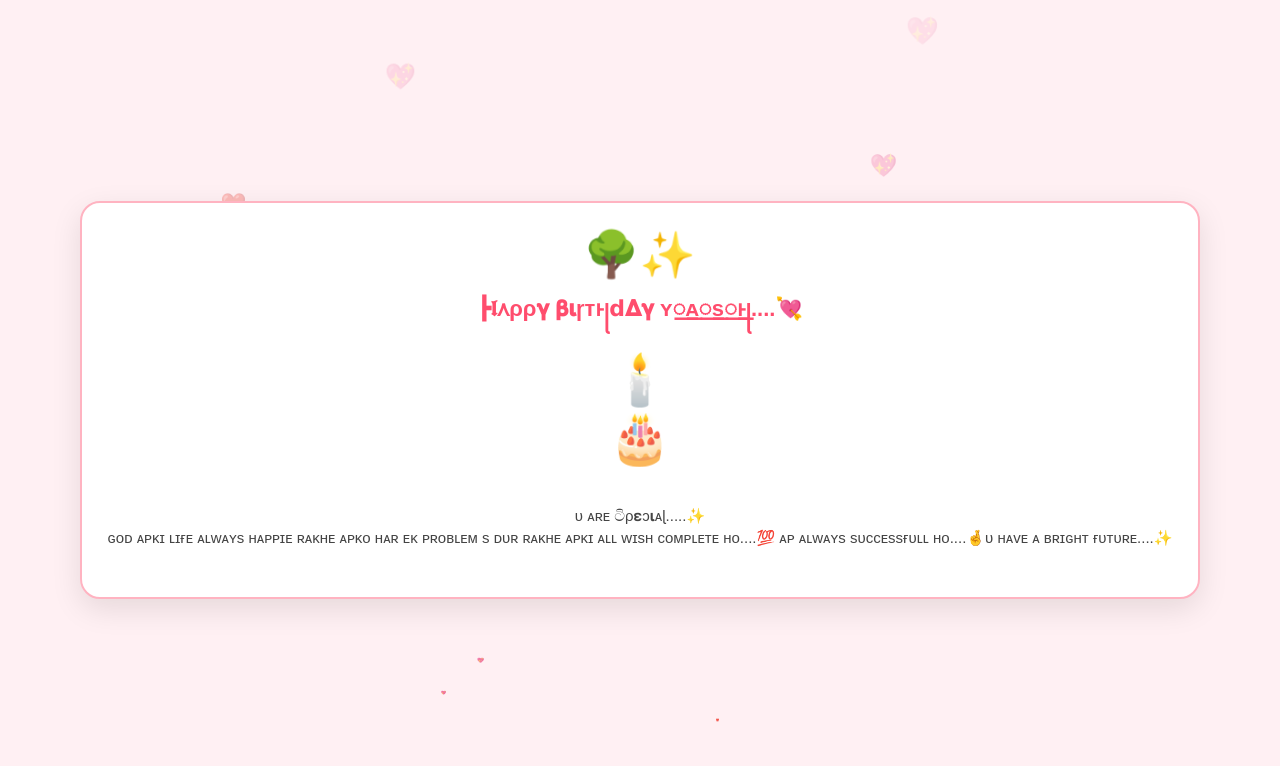
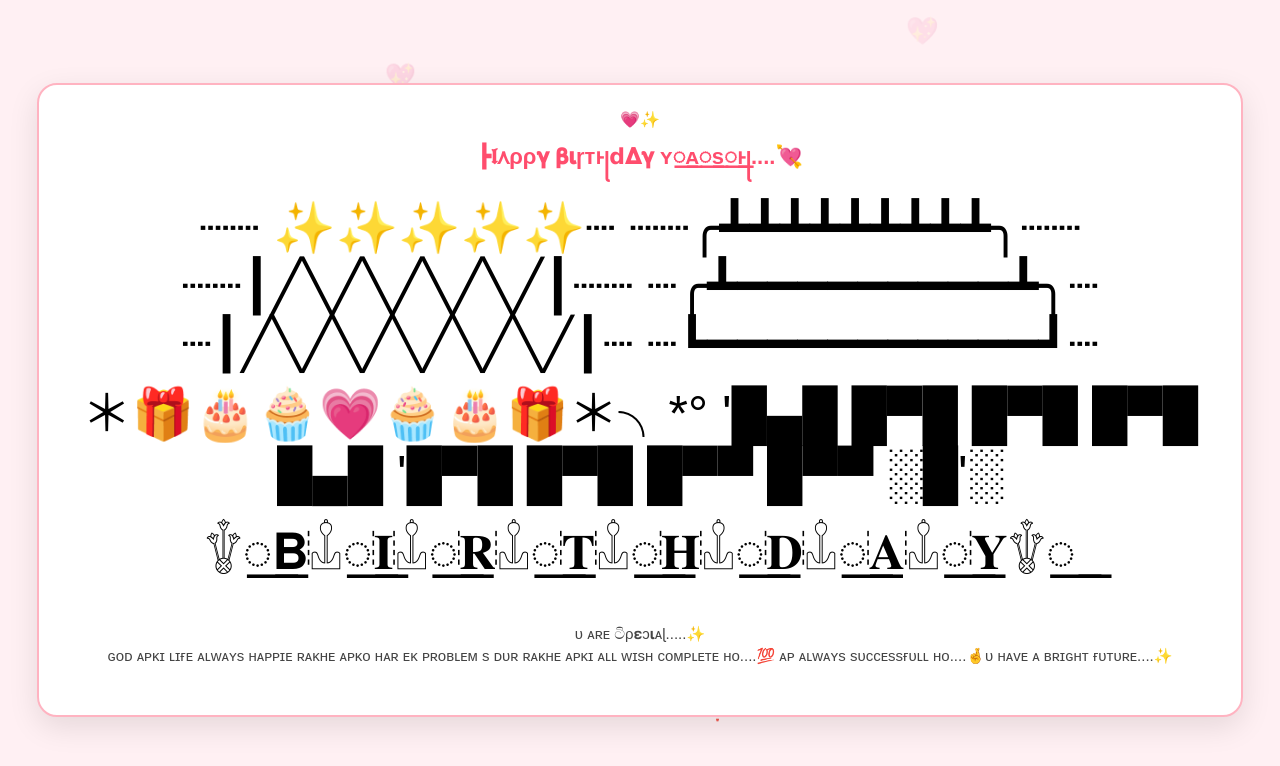
Before and after one commit to YaCutie01/Bday-wish-, a plain HTML site: page index.html in a window 1280 px wide. Drawn offline with Linux system fonts and the light colour scheme.

Commit message:
Update index.html

```diff
--- a/index.html
+++ b/index.html
@@ -35,9 +35,18 @@
 <body>
     <div class="hearts" id="heartContainer"></div>
     <div class="card">
-        <div class="tree">🌳✨</div>
+        <div class="ʜᴇᴀʀᴛ">💗✨</div>
         <h1>┣𝖑᧘ρρ𝛄 𝛃𝛊ɼᴛͱ꧊𝗱𝚫𝛄 ʏ꯭ᴀ꯭s꯭ͱ꧊....💘</h1>
-        <div class="cake">🕯️<br>🎂</div>
+        <div class="cake">┈┈ ✨✨✨✨✨┈
+┈┈╭┻┻┻┻┻┻┻┻┻╮┈┈
+┈┈┃╱╲╱╲╱╲╱╲╱┃┈┈
+┈╭┻━━━━━━━━━┻╮┈
+┈┃╱╲╱╲╱╲╱╲╱╲╱┃┈
+┈┗━━━━━━━━━━━┛┈<br>＊🎁🎂🧁💗🧁🎂🎁＊╮*°
+'█▄█ █▀█ █▀█ █▀█ █▄█
+'█▀█ █▀█ █▀▀ █▀▀ ░█'░
+
+𓇚꯭𝐁𝄄𓌊꯭𝄄𝐈𝄄𓌊꯭𝄄𝐑𝄄𓌊꯭𝄄𝐓𝄄𓌊꯭𝄄𝐇𝄄𓌊꯭𝄄𝐃𝄄𓌊꯭𝄄𝐀𝄄𓌊꯭𝄄𝐘𓇚꯭</div>
         <div class="message">
 ᴜ ᴀʀᴇ ටිρ𝛆ɔ𝛊ᴀɭ.....✨
 ɢᴏᴅ ᴀᴘᴋɪ ʟɪғᴇ ᴀʟᴡᴀʏs ʜᴀᴘᴘɪᴇ ʀᴀᴋʜᴇ ᴀᴘᴋᴏ ʜᴀʀ ᴇᴋ ᴘʀᴏʙʟᴇᴍ s ᴅᴜʀ ʀᴀᴋʜᴇ ᴀᴘᴋɪ ᴀʟʟ ᴡɪsʜ ᴄᴏᴍᴘʟᴇᴛᴇ ʜᴏ....💯 ᴀᴘ ᴀʟᴡᴀʏs sᴜᴄᴄᴇssғᴜʟʟ ʜᴏ....🤞ᴜ ʜᴀᴠᴇ ᴀ ʙʀɪɢʜᴛ ғᴜᴛᴜʀᴇ....✨
```
